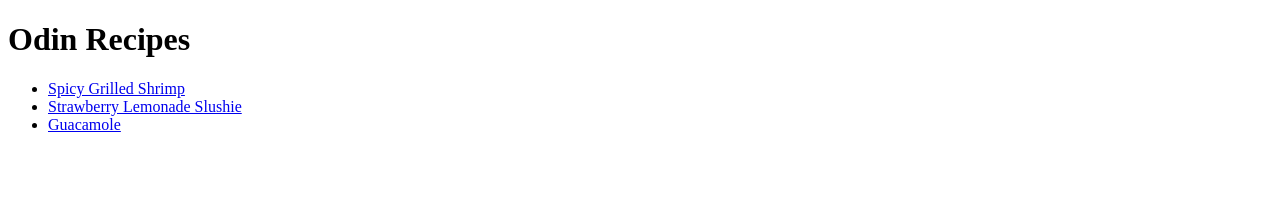
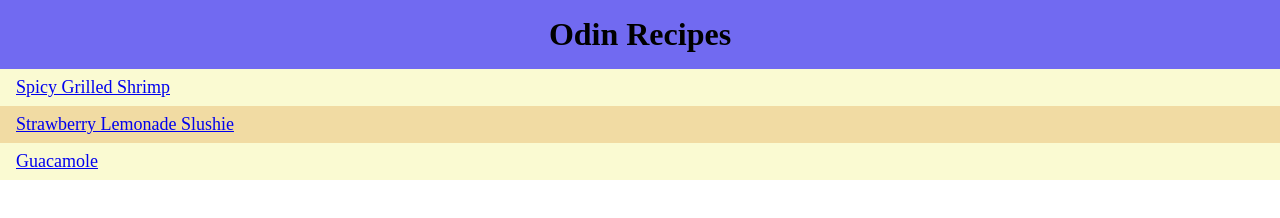
Before and after one commit to j0n-m/odin-recipes, a plain HTML site: page index.html in a window 1280 px wide. Drawn offline with Linux system fonts and the light colour scheme.

Commit message:
Update homepage style

```diff
--- a/index.html
+++ b/index.html
@@ -4,10 +4,11 @@
 <head>
     <meta charset="utf-8">
     <title>Odin Recipes</title>
+    <link rel="stylesheet" href="style.css">
 </head>
 
 <body>
-    <h1>Odin Recipes</h1>
+    <h1 class="header">Odin Recipes</h1>
     <ul>
         <li><a href="./recipes/spicy-grilled-shrimp.html">Spicy Grilled Shrimp</a></li>
         <li><a href="./recipes/strawberry-lemonade-slushie.html">Strawberry Lemonade Slushie</a></li>
--- /dev/null
+++ b/style.css
@@ -0,0 +1,29 @@
+* {
+  box-sizing: border-box;
+  margin: 0;
+  padding: 0;
+}
+
+.header {
+  text-align: center;
+  background-color: rgb(113, 106, 241);
+  padding: 0.5em 0;
+}
+
+ul a {
+  font-size: 18px;
+  display: block;
+}
+
+li {
+  padding: 0.5em 1em;
+
+}
+
+li:nth-child(odd) {
+  background-color: lightgoldenrodyellow
+}
+
+li:nth-child(even) {
+  background-color: rgb(241, 219, 163);
+}
```
